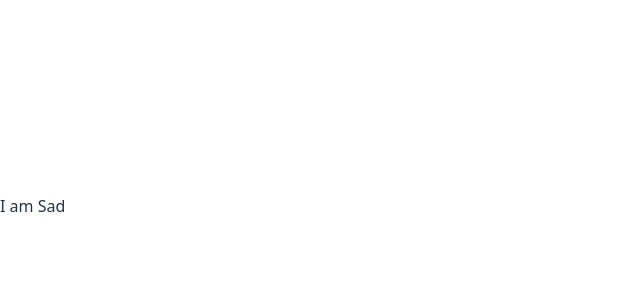
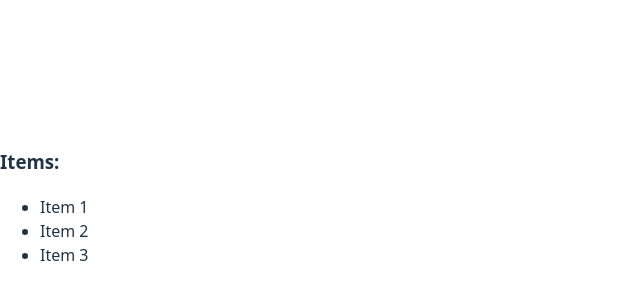
Before and after one commit to Lovethrech/Clay-KingdomWithReact, a React (Vite) app: page / in a window 1280 px wide. Shown: the part 194-494 px from the top of the page, without its empty margins (0-640 px from the left). Built offline with nearby package versions, Linux system fonts and the light colour scheme.

Commit message:
...starting the components.

```diff
--- a/src/App.tsx
+++ b/src/App.tsx
@@ -18,7 +18,7 @@ const items: any[]=[
 function App() {
   return(
     <div>
-      I am Sad
+      <ItemsListComponent items={items}></ItemsListComponent>
     </div>
   );
 }
```
